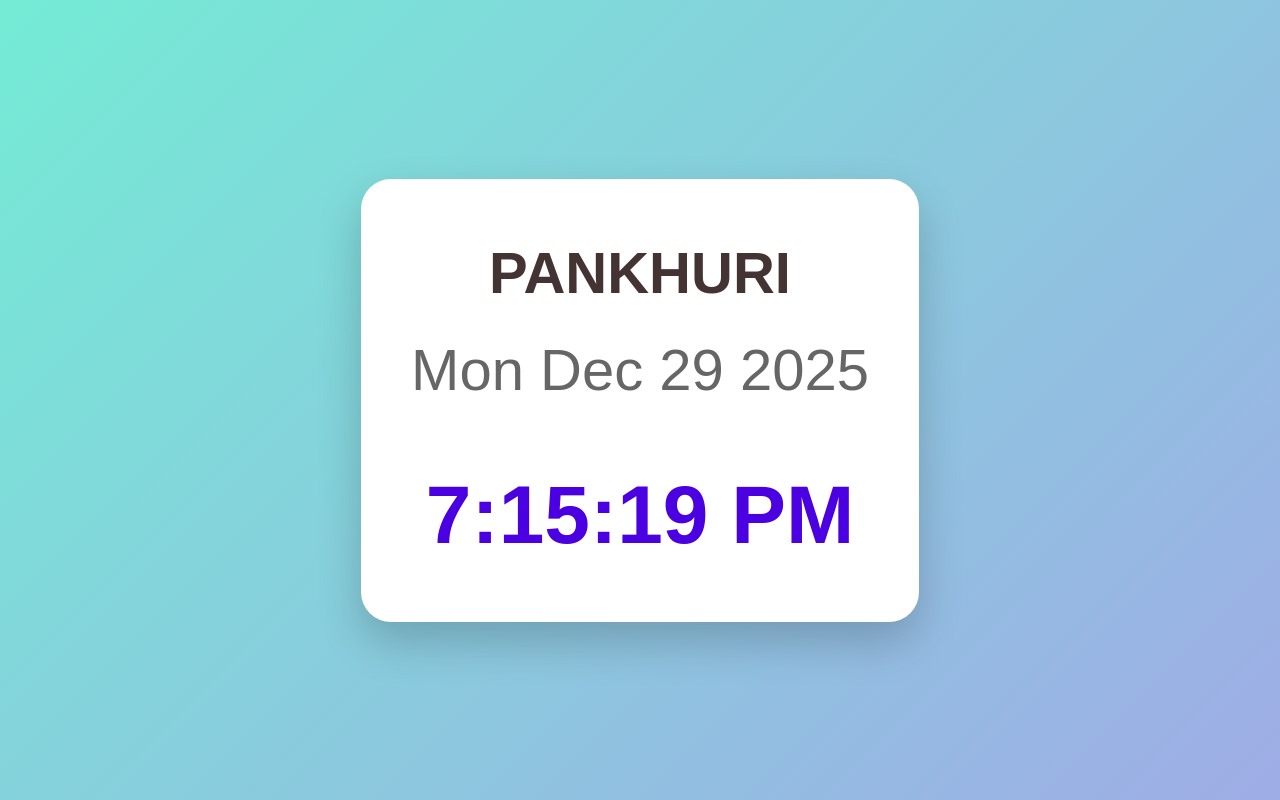
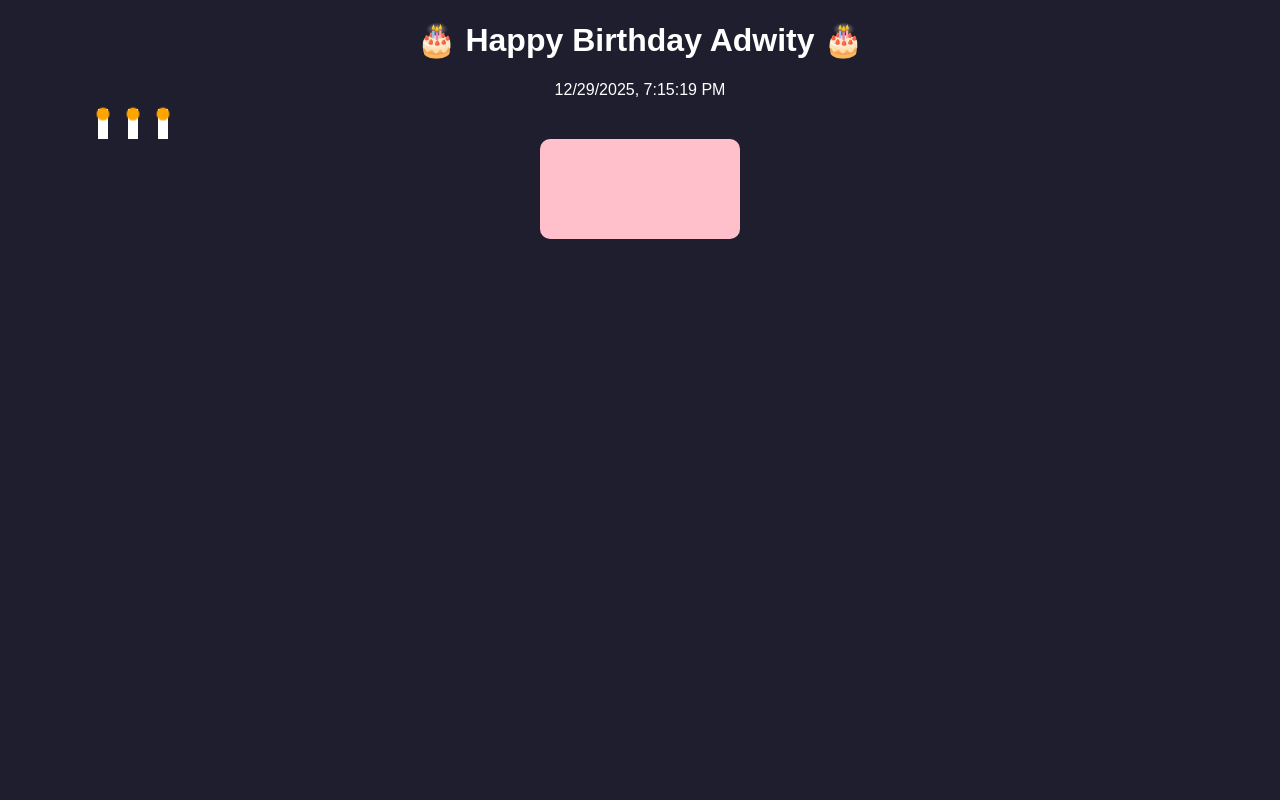
Before and after one commit to vermashlok100-blip/adwity-dii-the-great.github.io, a plain HTML site: page index.html in a window 1280 px wide. Drawn offline with Linux system fonts and the light colour scheme.

Commit message:
1Update index.html

```diff
--- a/index.html
+++ b/index.html
@@ -1,70 +1,77 @@
 <!DOCTYPE html>
-<html lang="en">
+<html>
 <head>
-    <meta charset="UTF-8">
-    <title>User Info UI</title>
-
+  <title>Happy Birthday</title>
   <style>
     body {
-            margin: 0;
-            height: 100vh;
-            display: flex;
-            justify-content: center;
-            align-items: center;
-            background: linear-gradient(135deg, #74ebd5, #9face6);
-            font-family: Arial, sans-serif;
+      background: #1e1e2f;
+      color: white;
+      text-align: center;
+      font-family: Arial;
     }
 
-        .card {
-            background: white;
-            padding: 60px 50px;
-            border-radius: 30px;
-            text-align: center;
-            box-shadow: 0 20px 45px rgba(0,0,0,0.2);
+    .cake {
+      margin-top: 40px;
+      position: relative;
     }
 
-        .name {
-            font-size: 58px;
-            font-weight: bold;
-            color: #433;
+    .cake-body {
+      width: 200px;
+      height: 100px;
+      background: pink;
+      margin: auto;
+      border-radius: 10px;
     }
 
-        .date {
-            margin-top: 30px;
-            font-size: 58px;
-            color: #666;
+    .candle {
+      width: 10px;
+      height: 30px;
+      background: white;
+      position: absolute;
+      top: -30px;
     }
 
-        .time {
-            margin-top: 65px;
-            font-size: 82px;
-            font-weight: bold;
-            color: #4a00e0;
+    .flame {
+      width: 10px;
+      height: 10px;
+      background: orange;
+      border-radius: 50%;
+      animation: flicker 0.3s infinite alternate;
+    }
+
+    @keyframes flicker {
+      from { transform: scale(1); }
+      to { transform: scale(1.3); }
     }
   </style>
 </head>
 
 <body>
 
-    <div class="card">
-        <div class="name" id="name">PANKHURI</div>
-        <div class="date" id="date"></div>
-        <div class="time" id="time"></div>
+<h1>🎂 Happy Birthday Adwity 🎂</h1>
+<p id="clock"></p>
+
+<div class="cake">
+  <div class="cake-body"></div>
+
+  <div class="candle" style="left:90px">
+    <div class="flame"></div>
+  </div>
+
+  <div class="candle" style="left:120px">
+    <div class="flame"></div>
+  </div>
+
+  <div class="candle" style="left:150px">
+    <div class="flame"></div>
+  </div>
 </div>
 
 <script>
-        function updateDateTime() {
-            const now = new Date();
-
-            document.getElementById("date").innerText =
-                now.toDateString();
-
-            document.getElementById("time").innerText =
-                now.toLocaleTimeString();
-        }
-
-        updateDateTime();
-        setInterval(updateDateTime, 1000);
+setInterval(() => {
+  document.getElementById("clock").innerHTML =
+    new Date().toLocaleString();
+}, 1000);
 </script>
 
 </body>
```
Lines whose indentation alone changed are shown as unchanged.
